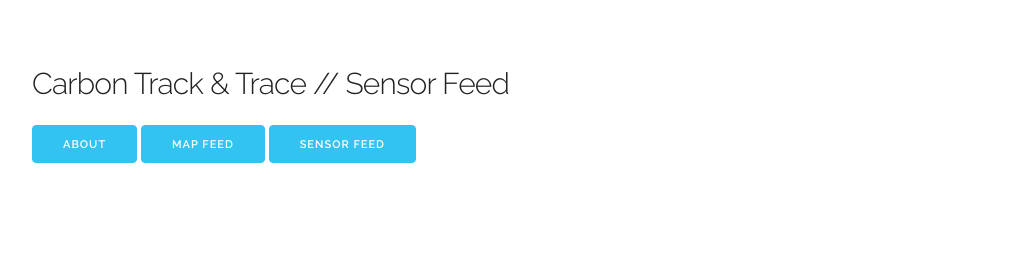
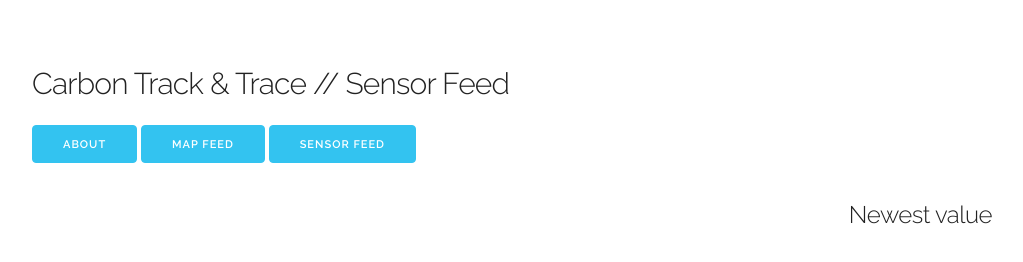
Before and after one commit to Patechoc/CTT_dashboard, a plain HTML site: page sensorfeed.html in a window 1280 px wide. Shown: the whole page, without its empty margins (128-1151 px from the left). Drawn offline with nearby package versions, Linux system fonts and the light colour scheme; no server answers.

Commit message:
Print newest value

```diff
--- a/css/style.css
+++ b/css/style.css
@@ -5,3 +5,11 @@
 #real-time-graph {
   width: 100% !important;
 }
+
+.newest-value {
+  text-align: right;
+}
+.newest-value-heading {
+  margin-top: 1em;
+  margin-bottom: 0;
+}
--- a/js/realtimeGraph.js
+++ b/js/realtimeGraph.js
@@ -38,6 +38,7 @@ function getHistoricalTTNData() {
         // ttnData.push( [new Date("Feb 23 2016 10:00:01"), 710] )
         // ttnData.push( [new Date("Feb 22 2016 10:00:01"), 710] )
         // ttnData.push( [new Date("Feb 21 2016 10:00:01"), 710] )
+        $( '#latest-value' ).html(ttnData[0][0].toLocaleString("nn") + ': <b>' + ttnData[0][1] + '</b>')
         ttnData.reverse();
         drawRealTimeGraph();
       })
@@ -74,6 +75,7 @@ function getNewTTNData() {
           var value = match[1]
           ttnData.push( [date, value] )
           realtimeGraph.updateOptions( { 'file': ttnData } );
+          $( '#latest-value' ).html(date.toLocaleString("nn") + ': <b>' + value + '</b>')
         }
       })
       .fail(function() {
--- a/sensorfeed.html
+++ b/sensorfeed.html
@@ -50,6 +50,12 @@
               <div id="real-time-graph" class="graph"></div>
           </div>
       </div>
+      <div class="row">
+          <div class="twelve columns newest-value">
+              <h5 class="newest-value-heading">Newest value</h5>
+              <p id="latest-value"></p>
+          </div>
+      </div>
   </div>
 
   <script src="js/realtimeGraph.js"></script>
```
